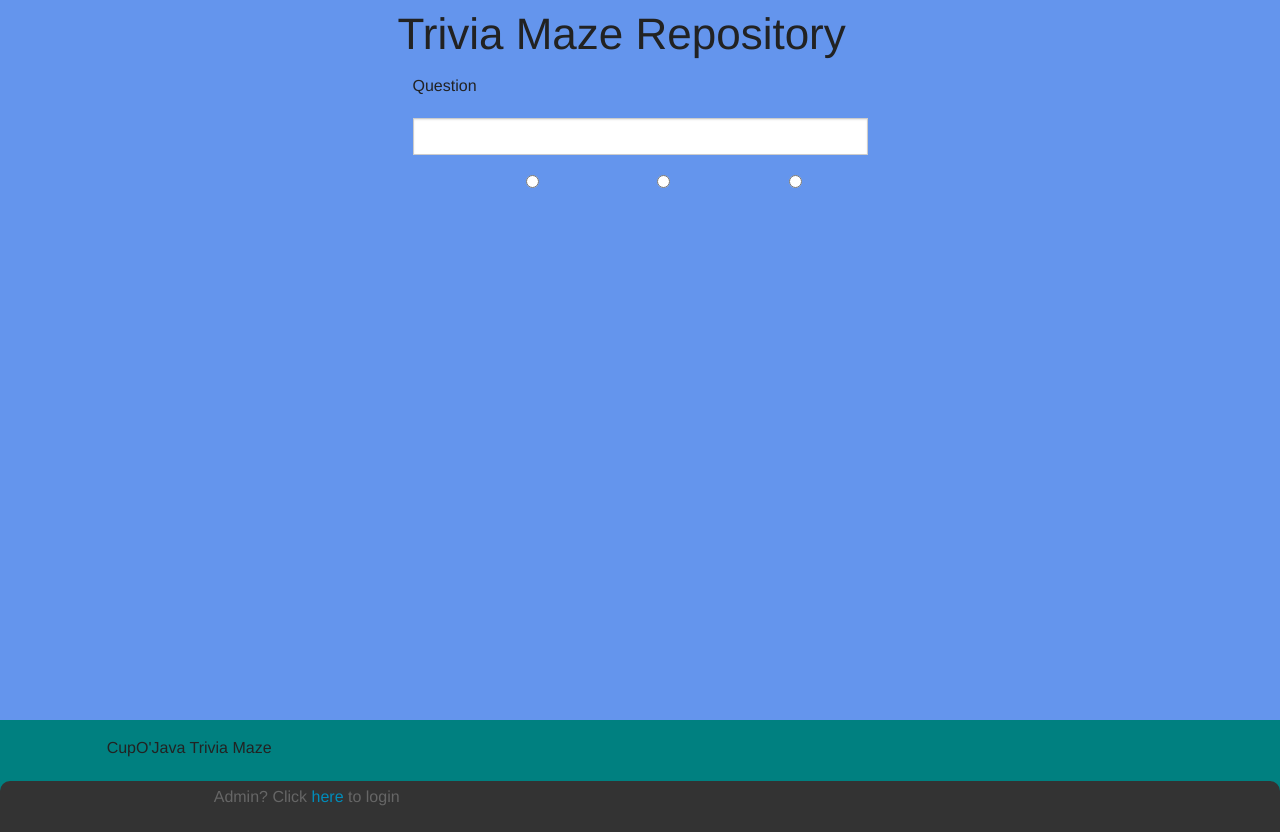
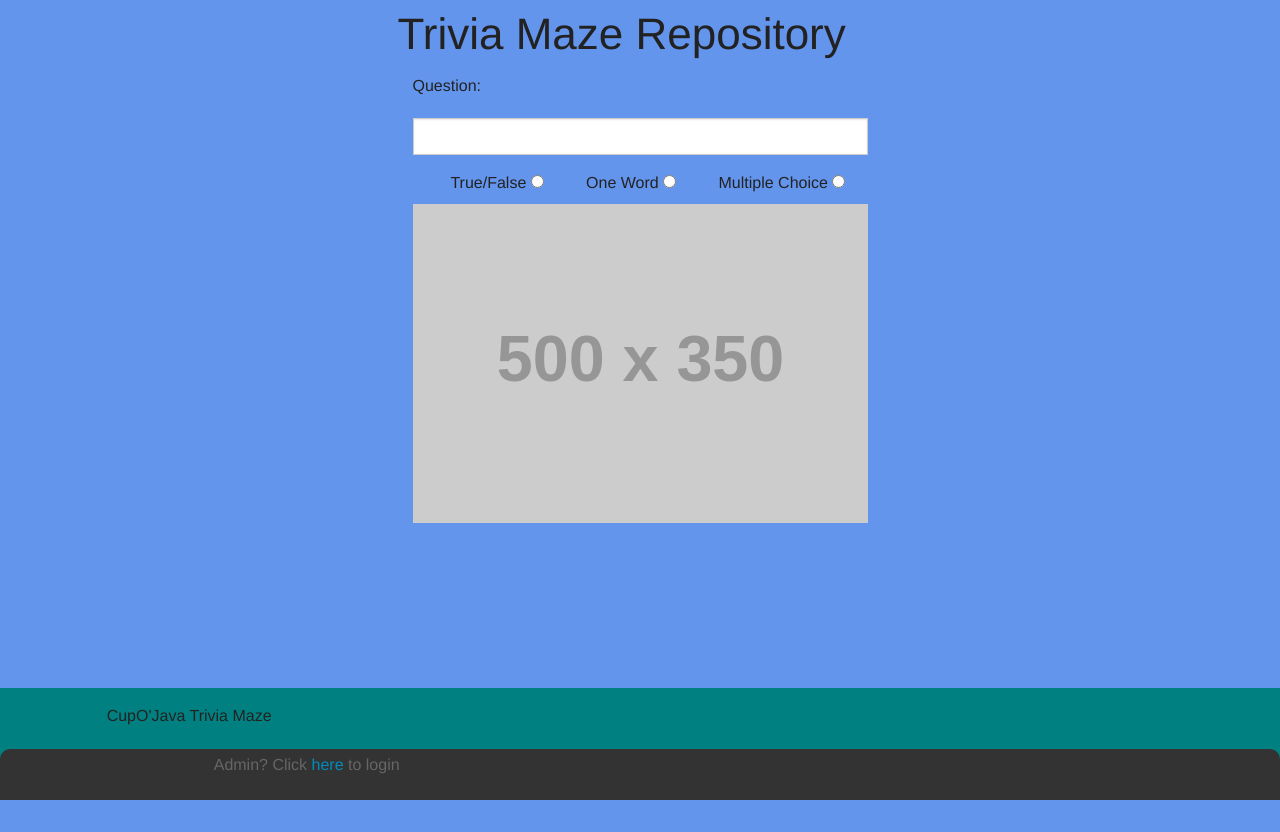
Before and after one commit to ayoung1/CupO-Java, a PHP site: page / in a window 1280 px wide. After the commit the page ends 800 px from the top, so only its background shows below. Run offline with PHP 8.4, Linux system fonts and the light colour scheme; grey boxes labelled with a size stand in for pictures from a placeholder-image service; some libraries are stand-ins or nearby versions.

Commit message:
V 0.1
Layout mostly finished

```diff
--- a/TriviaMazeSite/css/styles.css
+++ b/TriviaMazeSite/css/styles.css
@@ -4,9 +4,6 @@
 html, body {
 	background-color:cornflowerblue;
 	height: 100%;
-}
-footer{
-	height: 5em;
 }
 .nameplate{
 	padding-top:15px;
@@ -35,10 +32,10 @@ footer{
 	min-height: 100%;
 	height: auto !important; /* This line and the next line are not necessary unless you need IE6 support */
 	height: 100%;
-	margin: 0 auto -5em; /* the bottom margin is the negative value of the footer's height */
+	margin: 0 auto -7em; /* the bottom margin is the negative value of the footer's height */
 }
 .footer, .push {
-	height: 5em; /* .push must be the same height as .footer */
+	height: 7em; /* .push must be the same height as .footer */
 }
 
 /*
--- a/TriviaMazeSite/index.html
+++ b/TriviaMazeSite/index.html
@@ -21,15 +21,17 @@
 
 			<div id="formbox" class="medium-12 columns">
 				<div class="medium-6 medium-offset-3 columns">
-					<p>Question</p>
+					<p>Question:</p>
 					<input type="text"/>
 					<div id="buttoncollection">
-						<input type="radio" class="medium-offset-3" name="type" value="truefalse"/>
-						<input type="radio" class="medium-offset-3" name="type" value="oneword"/>
-						<input type="radio" class="medium-offset-3" name="type" value="multiplechoice"/>
+						<span class="medium-offset-1">True/False <input type="radio" name="type" value="truefalse"/></span>
+
+						<span class="medium-offset-1">One Word <input type="radio" name="type" value="oneword"/></span>
+
+						<span class="medium-offset-1">Multiple Choice <input type="radio" name="type" value="multiplechoice"/></span>
 					</div>
 					<div id="answerform">
-						<p class="hide">hidden</p>
+						<p class=""><img src="http://placehold.it/500x350"></p>
 					</div>
 				</div>
 			</div>
```
